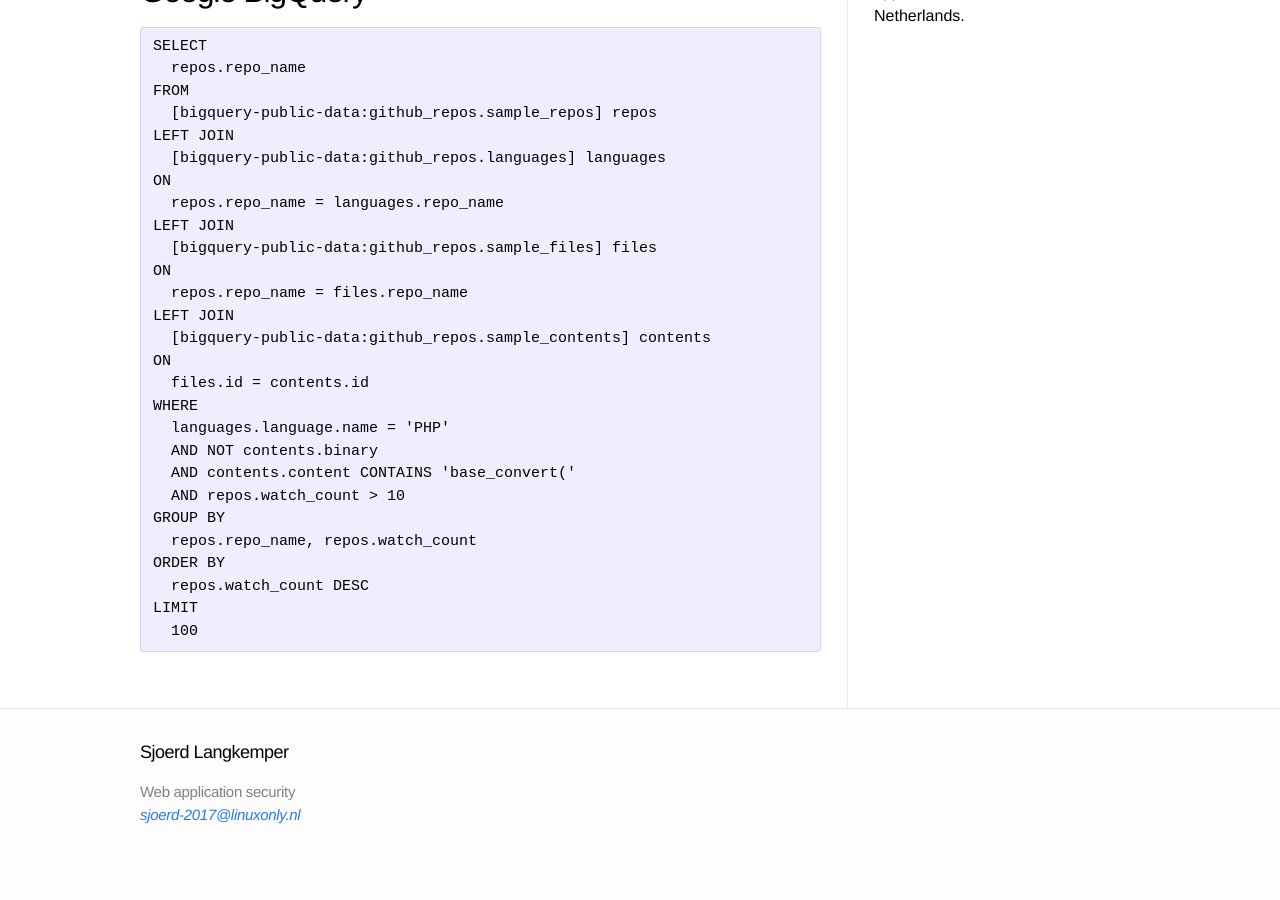
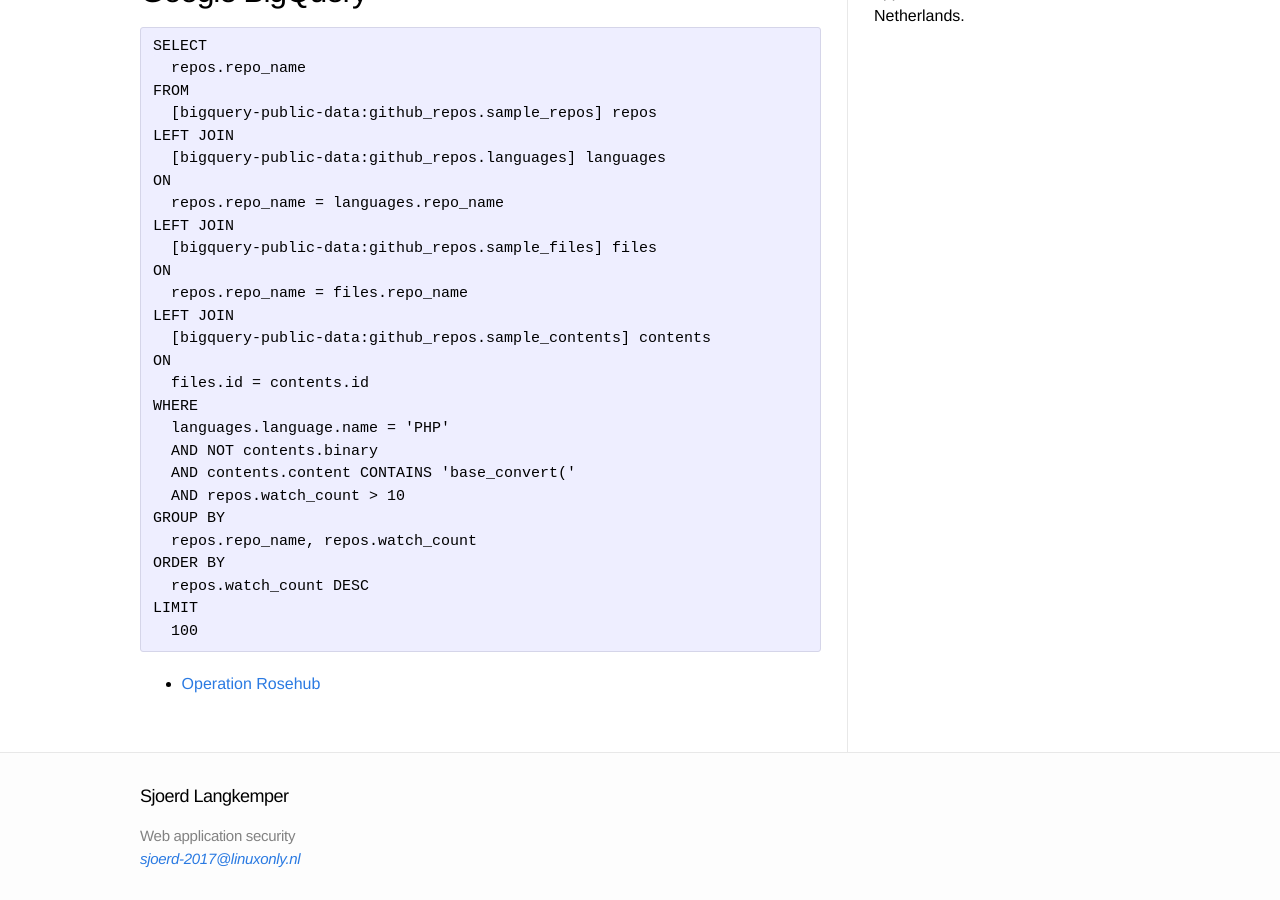
Before and after one commit to Sjord/Sjord.github.io, a Jekyll site: the page built from _posts/2017-04-11-finding-vulnerable-code-in-github-with-bigquery.md, in a window 1280 px wide and 900 px high, scrolled down 645 px. Built offline with Jekyll 4.4.1, drawn with Linux system fonts in a browser that asks for light colours; before the commit the page ends 1501 px from its top, so only the background shows below that.

Commit message:
Add link to operation Rosehub
The inspiration for this post/

```diff
--- a/_posts/2017-04-11-finding-vulnerable-code-in-github-with-bigquery.md
+++ b/_posts/2017-04-11-finding-vulnerable-code-in-github-with-bigquery.md
@@ -45,3 +45,6 @@
       repos.watch_count DESC
     LIMIT
       100
+
+
+* [Operation Rosehub](https://opensource.googleblog.com/2017/03/operation-rosehub.html)
```
